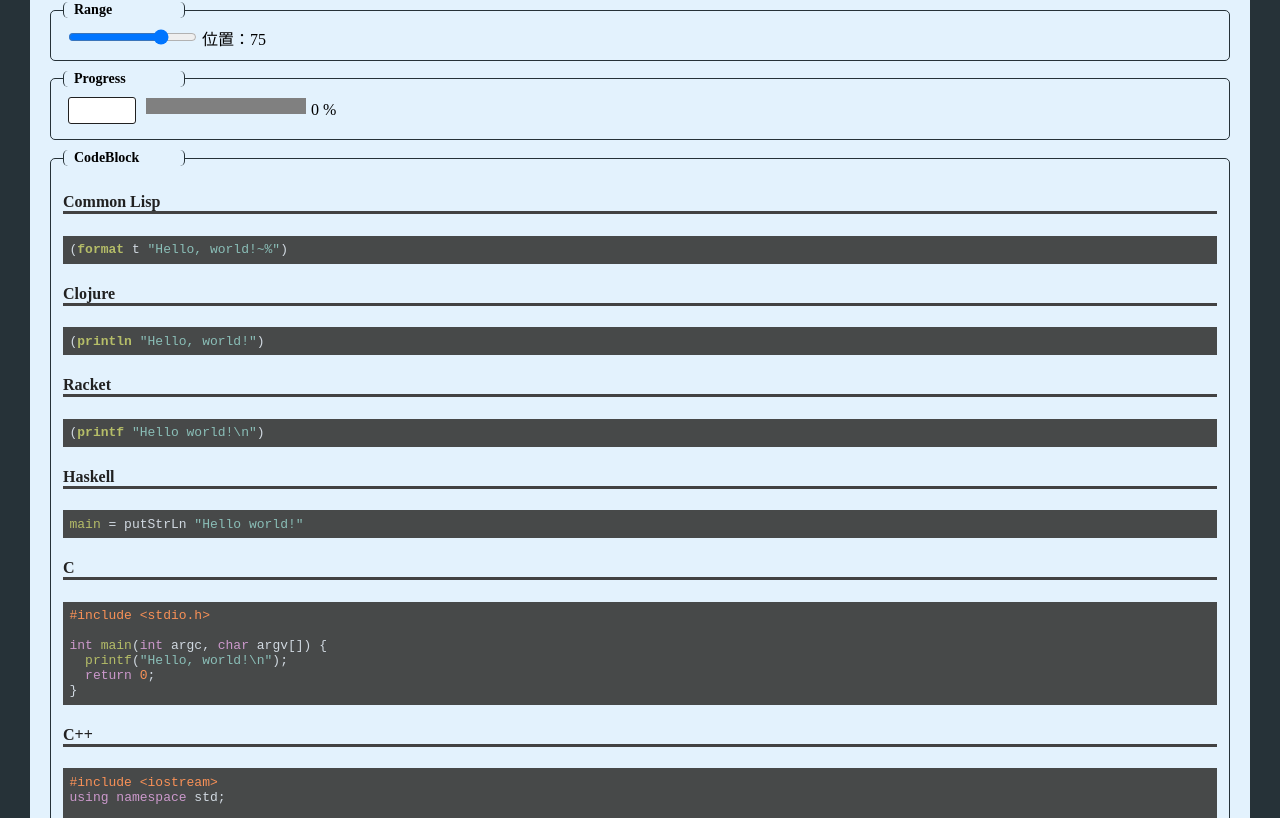
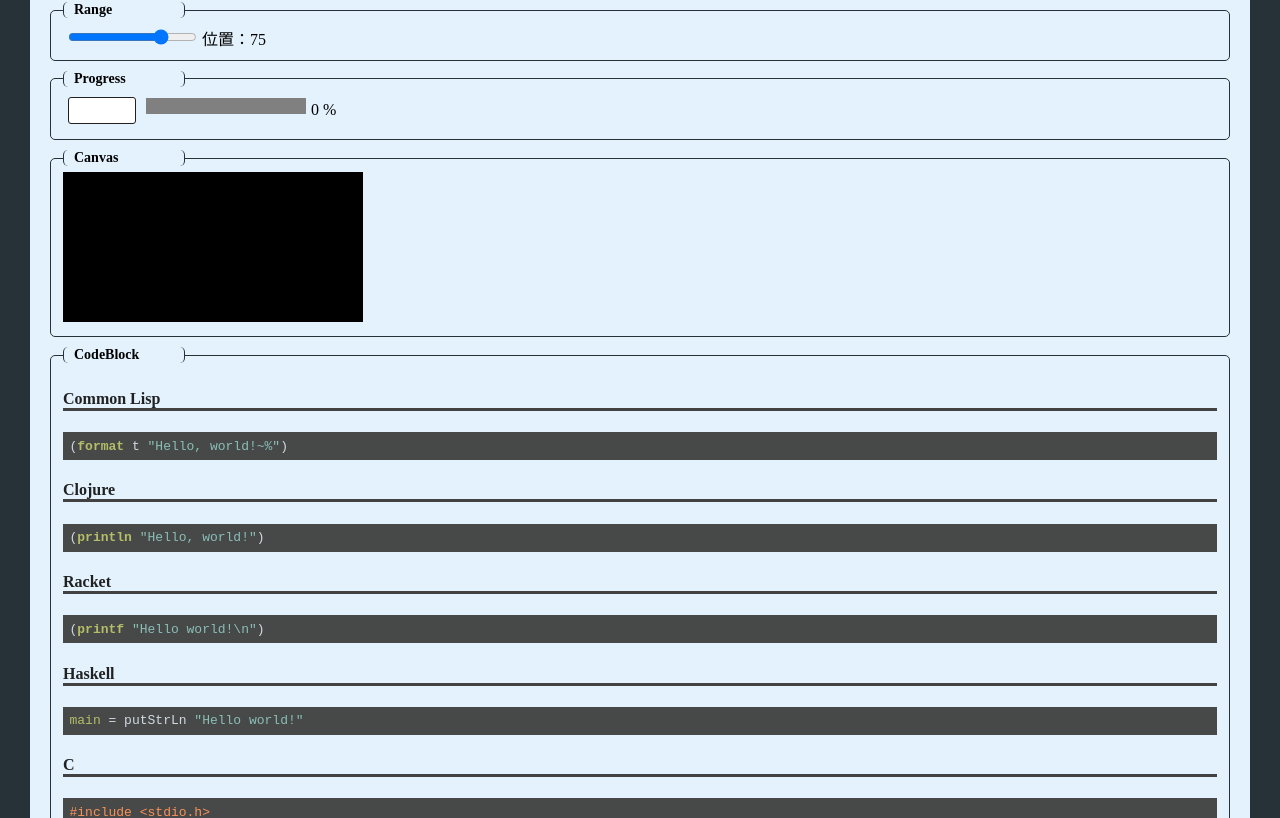
Before and after one commit to fireflower0/react-typescript-practice, a React app: page / in a window 1280 px wide. Shown: the part 1422-2240 px from the top of the page. Built offline with nearby package versions, Linux system fonts and the light colour scheme.

Commit message:
Add a Canvas

```diff
--- /dev/null
+++ b/src/components/atoms/canvas.tsx
@@ -0,0 +1,58 @@
+import React, { useEffect, useState, useRef } from 'react';
+
+const Canvas: React.FC = () => {
+  const [drawing, setDrawing] = useState(false);
+
+  const canvasRef = useRef<HTMLCanvasElement>(null);
+
+  type GetContext = {
+    (): CanvasRenderingContext2D;
+    (): null;
+  };
+
+  const getContext = ((): CanvasRenderingContext2D | null => {
+    const canvas = canvasRef.current;
+    return !(canvas == null) ? canvas.getContext('2d') : null;
+  }) as GetContext;
+
+  const startDrawing = (x: number, y: number) => {
+    console.log(`startDrawing: x=${x}, y=${y}`);
+    setDrawing(true);
+    const context = getContext();
+    context.moveTo(x, y);
+  };
+
+  const draw = (x: number, y: number) => {
+    if (!drawing) return;
+    const context = getContext();
+    context.lineTo(x, y);
+    context.stroke();
+  };
+
+  const endDrawing = () => {
+    console.log('endDrawing');
+    setDrawing(false);
+  };
+
+  useEffect(() => {
+    const context: CanvasRenderingContext2D = getContext();
+    console.log(context);
+    context.fillRect(0, 0, 500, 500);
+    context.save();
+  }, []);
+
+  return (
+    <canvas
+      className="canvas"
+      ref={canvasRef}
+      onMouseDown={e =>
+        startDrawing(e.nativeEvent.offsetX, e.nativeEvent.offsetY)
+      }
+      onMouseUp={() => endDrawing()}
+      onMouseLeave={() => endDrawing()}
+      onMouseMove={e => draw(e.nativeEvent.offsetX, e.nativeEvent.offsetY)}
+    />
+  );
+};
+
+export default Canvas;
--- a/src/components/pages/Home.tsx
+++ b/src/components/pages/Home.tsx
@@ -17,6 +17,7 @@
 import Color from '../atoms/Color';
 import Range from '../atoms/Range';
 import Progress from '../atoms/Progress';
+import Canvas from '../atoms/canvas';
 import CodeBlock from '../atoms/CodeBlock';
 import List from '../atoms/List';
 import Table from '../atoms/Table';
@@ -268,6 +269,8 @@
         }
       />
 
+      <FieldSet labelText="Canvas" form={<Canvas />} />
+
       <FieldSet
         labelText="CodeBlock"
         form={
```
